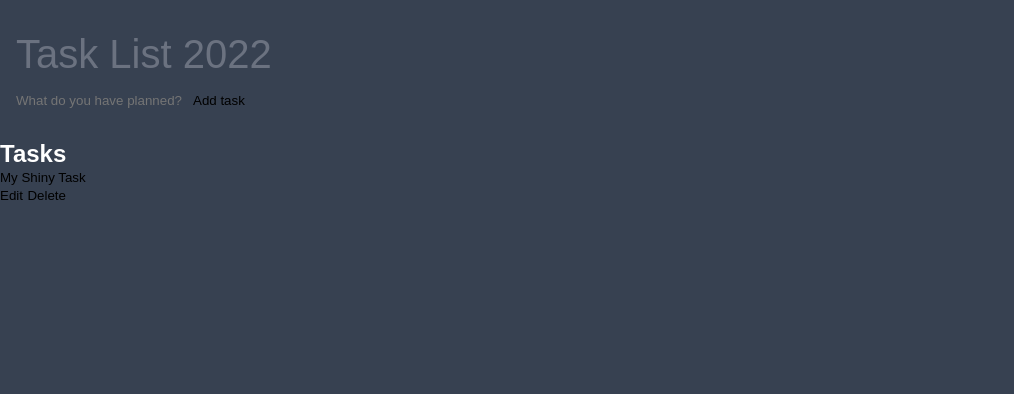
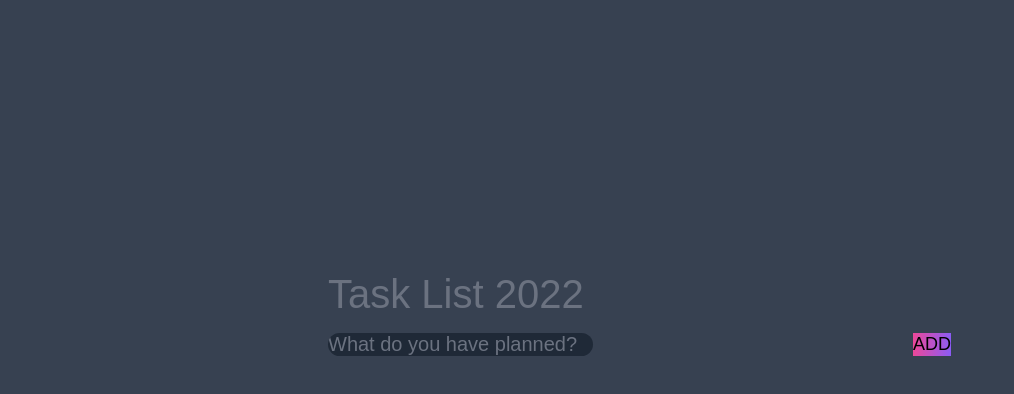
Before and after one commit to aybikeceylan/to-do-list, a plain HTML site: page index.html in a window 1280 px wide. Shown: the whole page, without its empty margins (0-1014 px from the left). Drawn offline with Linux system fonts and the light colour scheme.

Commit message:
half css

```diff
--- a/app.js
+++ b/app.js
@@ -0,0 +1,2 @@
+const input = document.querySelector("#new-task-input")
+const addBtn = document.querySelector("#new-task-submit")
--- a/index.html
+++ b/index.html
@@ -6,36 +6,26 @@
     <meta name="viewport" content="width=device-width, initial-scale=1.0" />
     <title>Task List 2022</title>
     <link rel="stylesheet" href="style.css" />
+    <link
+      rel="stylesheet"
+      href="https://cdnjs.cloudflare.com/ajax/libs/font-awesome/6.0.0/css/all.min.css"
+      integrity="sha512-9usAa10IRO0HhonpyAIVpjrylPvoDwiPUiKdWk5t3PyolY1cOd4DSE0Ga+ri4AuTroPR5aQvXU9xC6qOPnzFeg=="
+      crossorigin="anonymous"
+      referrerpolicy="no-referrer"
+    />
   </head>
   <body>
     <header>
       <h1>Task List 2022</h1>
-      <form action="#" id="new-task-form">
-        <input
-          type="text"
-          id="new-task-input"
-          placeholder="What do you have planned?"
-        />
-        <input type="submit" id="new-task-submit" value="Add task" />
-      </form>
+      <div class="input">
+        <input type="text" id="new-task-input" placeholder="What do you have planned?"/>
+        <button type="submit" id="new-task-submit">ADD</button>
+      </div>
+
     </header>
+    <section class="todos">
+      <ul id="todo-ul"></ul>
+    </section>
 
-    <main>
-      <section class="task-list">
-        <h2>Tasks</h2>
-        <div id="tasks">
-          <div class="task">
-            <div class="content">
-              <input type="text" class="text" value="My Shiny Task" readonly />
-            </div>
-            <div class="actions">
-              <button class="edit">Edit</button>
-              <button class="delete">Delete</button>
-            </div>
-          </div>
-        </div>
-      </section>
-    </main>
-  </body>
   <script src="app.js"></script>
 </html>
--- a/style.css
+++ b/style.css
@@ -1,7 +1,7 @@
 :root {
   --dark: #374151;
   --darker: #1f2937;
-  --darkest: #eee;
+  --darkest: #111827;
   --gray: #6b7280;
   --light: #eee;
   --pink: #ec4899;
@@ -19,20 +19,29 @@ body {
   height: 100vh;
   background-color: var(--dark);
   color: #fff;
+  align-items: center;
 }
 header {
   padding: 2rem 1rem;
   width: 100vw;
-  margin: 0 auto;
+  margin-top: 15rem;
+  display: flex;
+  flex-direction: column;
+  align-items: center;
 }
 header h1 {
   font-size: 2.5rem;
   font-weight: 300;
   margin-bottom: 1rem;
   color: var(--gray);
+
+  width: 50%;
 }
-#new-task-form {
+.input {
+  display: inline-block;
+  width: 50%;
   display: flex;
+  justify-content: flex-start;
 }
 input,
 button {
@@ -41,3 +50,43 @@ button {
   outline: none;
   background: none;
 }
+#new-task-input {
+  margin-right: 20rem;
+  border-radius: 1rem;
+  background-color: var(--darker);
+  color: var(--light);
+  font-size: 1.25rem;
+}
+#new-task-input::placeholder {
+  color: var(--gray);
+}
+
+#new-task-submit {
+  background-image: linear-gradient(to right, var(--pink), var(--purple));
+  font-size: large;
+  font-weight: 500;
+  cursor: pointer;
+  transition: 0.4s;
+}
+#new-task-submit:hover {
+  opacity: 0.5;
+}
+.todos {
+  margin-top: 0;
+  width: 50%;
+}
+.todos ul {
+  list-style: none;
+}
+ul li {
+  background-color: var(--darker);
+  color: var(--pink);
+  font-weight: bold;
+  margin-bottom: 1rem;
+  display: flex;
+  align-items: center;
+  transition: all 0.5s;
+}
+ul li:nth-child(even) {
+  background: #dde6f5;
+}
```
